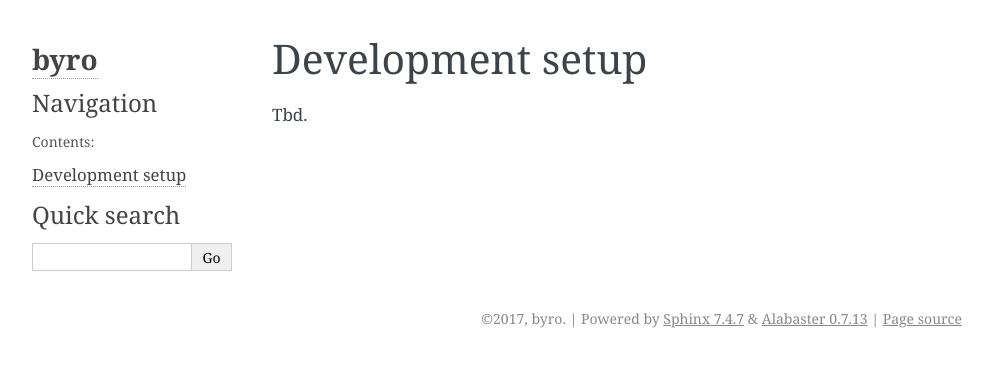
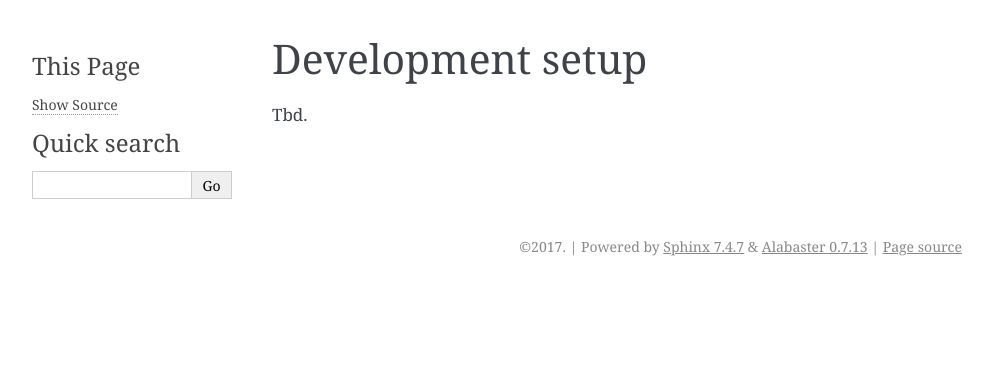
Before and after one commit to byro/byro, a Sphinx documentation site: the page built from docs/development/setup.rst, in a window 1280 px wide. Shown: the top 367 px of the page, without its empty margins (148-1141 px from the left). Built offline with Sphinx 7.4.7, drawn with Linux system fonts in a browser that asks for light colours; part of the change alters nothing that is shown.

```diff
--- a/docs/conf.py
+++ b/docs/conf.py
@@ -1,55 +1,35 @@
 #!/usr/bin/env python3
 # -*- coding: utf-8 -*-
-#
-# byro documentation build configuration file, created by
-# sphinx-quickstart on Sun Aug 13 13:02:39 2017.
-#
+
 # This file is execfile()d with the current directory set to its
-# containing dir.
-#
-# Note that not all possible configuration values are present in this
-# autogenerated file.
-#
-# All configuration values have a default; values that are commented out
-# serve to show the default.
-
-# If extensions (or modules to document with autodoc) are in another directory,
-# add these directories to sys.path here. If the directory is relative to the
-# documentation root, use os.path.abspath to make it absolute, like shown here.
-#
-# import os
-# import sys
-# sys.path.insert(0, os.path.abspath('.'))
-
+# containing directory.
 
 # -- General configuration ------------------------------------------------
 
-# If your documentation needs a minimal Sphinx version, state it here.
-#
-# needs_sphinx = '1.0'
 
 # Add any Sphinx extension module names here, as strings. They can be
 # extensions coming with Sphinx (named 'sphinx.ext.*') or your custom
 # ones.
-extensions = ['sphinx.ext.autodoc',
-    'sphinx.ext.viewcode']
+extensions = [
+    'sphinx.ext.autodoc',
+    'sphinx.ext.viewcode',
+]
 
 # Add any paths that contain templates here, relative to this directory.
 templates_path = ['_templates']
 
 # The suffix(es) of source filenames.
-# You can specify multiple suffix as a list of string:
+# You can specify multiple suffix as a list of strings:
 #
-# source_suffix = ['.rst', '.md']
-source_suffix = '.rst'
+source_suffix = ['.rst']
 
 # The master toctree document.
 master_doc = 'index'
 
 # General information about the project.
 project = 'byro'
-copyright = '2017, byro'
-author = 'byro'
+copyright = '2017'
+author = ''
 
 # The version info for the project you're documenting, acts as replacement for
 # |version| and |release|, also used in various other places throughout the
@@ -81,71 +61,16 @@ todo_include_todos = False
 
 # -- Options for HTML output ----------------------------------------------
 
-# The theme to use for HTML and HTML Help pages.  See the documentation for
-# a list of builtin themes.
-#
-html_theme = 'alabaster'
-
-# Theme options are theme-specific and customize the look and feel of a theme
-# further.  For a list of options available for each theme, see the
-# documentation.
-#
-# html_theme_options = {}
-
 # Add any paths that contain custom static files (such as style sheets) here,
 # relative to this directory. They are copied after the builtin static files,
 # so a file named "default.css" will overwrite the builtin "default.css".
 html_static_path = ['_static']
-
-# Custom sidebar templates, must be a dictionary that maps document names
-# to template names.
-#
-# This is required for the alabaster theme
-# refs: http://alabaster.readthedocs.io/en/latest/installation.html#sidebars
-html_sidebars = {
-    '**': [
-        'about.html',
-        'navigation.html',
-        'relations.html',  # needs 'show_related': True theme option to display
-        'searchbox.html',
-        'donate.html',
-    ]
-}
 
 
 # -- Options for HTMLHelp output ------------------------------------------
 
 # Output file base name for HTML help builder.
 htmlhelp_basename = 'byrodoc'
-
-
-# -- Options for LaTeX output ---------------------------------------------
-
-latex_elements = {
-    # The paper size ('letterpaper' or 'a4paper').
-    #
-    # 'papersize': 'letterpaper',
-
-    # The font size ('10pt', '11pt' or '12pt').
-    #
-    # 'pointsize': '10pt',
-
-    # Additional stuff for the LaTeX preamble.
-    #
-    # 'preamble': '',
-
-    # Latex figure (float) alignment
-    #
-    # 'figure_align': 'htbp',
-}
-
-# Grouping the document tree into LaTeX files. List of tuples
-# (source start file, target name, title,
-#  author, documentclass [howto, manual, or own class]).
-latex_documents = [
-    (master_doc, 'byro.tex', 'byro Documentation',
-     'byro', 'manual'),
-]
 
 
 # -- Options for manual page output ---------------------------------------
@@ -170,5 +95,5 @@ texinfo_documents = [
 ]
 
 # -- Options for internationalization -------------------------------------
-locale_dirs = ['locale/']   # path is example but recommended.
-gettext_compact = False     # optional.
+locale_dirs = ['locale']
+gettext_compact = False
```
